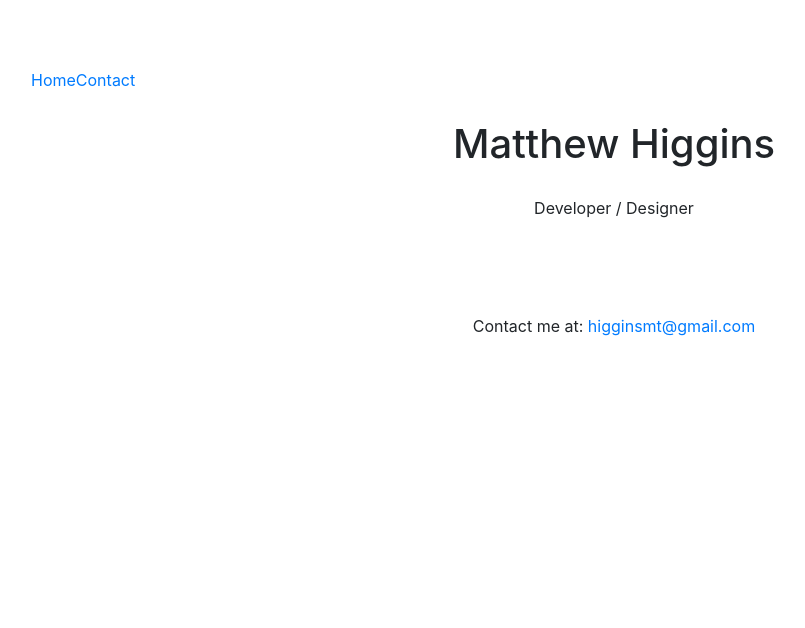
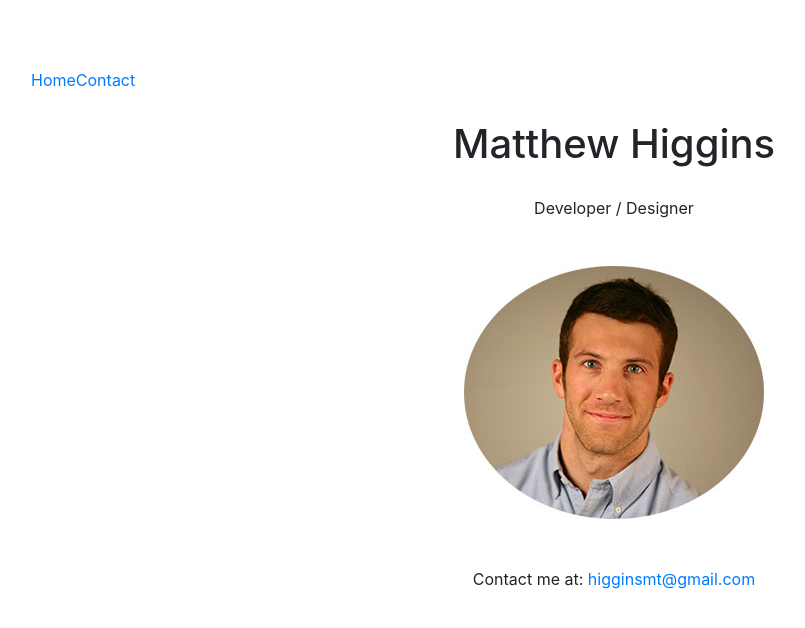
Before and after one commit to higginsmt/higginsmt.github.io, a plain HTML site: page contact.html in a window 1280 px wide. Shown: the whole page, without its empty margins (26-831 px from the left). Drawn offline with nearby package versions, Linux system fonts and the light colour scheme.

Commit message:
added circle image to contact

```diff
--- a/contact.html
+++ b/contact.html
@@ -36,6 +36,7 @@
     </div>
     <div>
       <center>
+        <img src="/assets/circle.jpg">
        </center>
       <br><br>
       <p>
```
